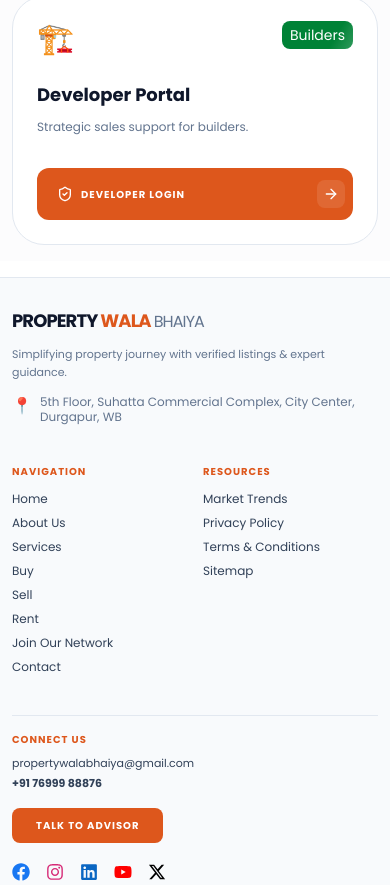
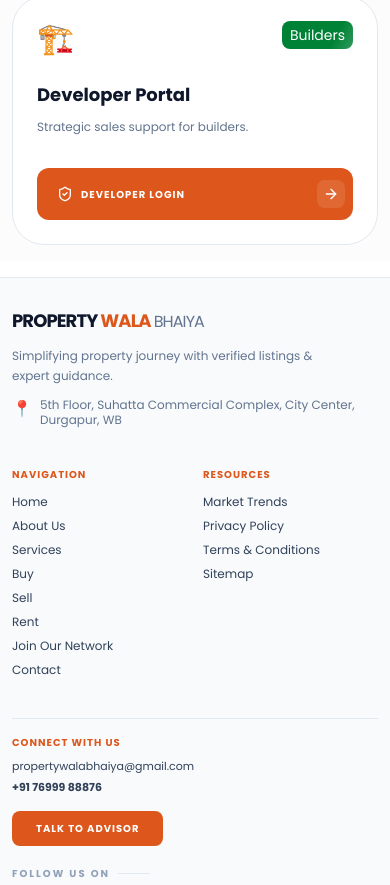
Before and after one commit to passportpulse/property-wala-ankita, a React (Vite) app: page /dashboard in a window 390 px wide. Shown: the part 1112-1997 px from the top of the page. Built offline with nearby package versions, Linux system fonts and the light colour scheme.

Commit message:
dashboard, footer  updated

```diff
--- a/src/components/Footer.jsx
+++ b/src/components/Footer.jsx
@@ -20,7 +20,6 @@ export default function Footer() {
       <Container className="py-8 sm:py-16">
         {/* Main Grid: 1 col on tiny, 2 col on mobile, 4 col on desktop */}
         <div className="grid grid-cols-2 lg:grid-cols-4 gap-y-10 gap-x-4 lg:gap-8 text-left">
-
           {/* Brand Section - Spans 2 columns on mobile for better width */}
           <div className="col-span-2 lg:col-span-1 flex flex-col items-start space-y-3">
             <Link to="/" className="flex flex-col items-start">
@@ -32,12 +31,15 @@ export default function Footer() {
               </span>
             </Link>
 
-            <p className="text-[11px] sm:text-sm text-slate-500 max-w-xs leading-relaxed">
-              Simplifying property journey with verified listings & expert guidance.
+            <p className="text-xs sm:text-sm text-slate-500 max-w-xs leading-relaxed">
+              Simplifying property journey with verified listings & expert
+              guidance.
             </p>
 
             <div className="flex gap-2 text-xs sm:text-sm items-start">
-              <span className="text-dark-orange text-base sm:text-lg shrink-0">📍</span>
+              <span className="text-dark-orange text-base sm:text-lg shrink-0">
+                📍
+              </span>
               <p className="text-slate-500 leading-tight">
                 5th Floor, Suhatta Commercial Complex, City Center, Durgapur, WB
               </p>
@@ -69,9 +71,15 @@ export default function Footer() {
               Resources
             </h4>
             <ul className="space-y-2 text-xs sm:text-sm font-medium">
-              <li className="hover:text-dark-orange cursor-pointer">Market Trends</li>
-              <li className="hover:text-dark-orange cursor-pointer">Privacy Policy</li>
-              <li className="hover:text-dark-orange cursor-pointer">Terms & Conditions</li>
+              <li className="hover:text-dark-orange cursor-pointer">
+                Market Trends
+              </li>
+              <li className="hover:text-dark-orange cursor-pointer">
+                Privacy Policy
+              </li>
+              <li className="hover:text-dark-orange cursor-pointer">
+                Terms & Conditions
+              </li>
               <li className="hover:text-dark-orange cursor-pointer">Sitemap</li>
             </ul>
           </div>
@@ -79,7 +87,7 @@ export default function Footer() {
           {/* Connect Us - Spans 2 columns on mobile */}
           <div className="col-span-2 lg:col-span-1 flex flex-col items-start gap-1 sm:gap-2 pt-4 lg:pt-0 border-t lg:border-t-0 border-slate-200">
             <h4 className="text-dark-orange font-black uppercase text-[10px] sm:text-xs mb-1 sm:mb-4 tracking-widest">
-              Connect Us
+              Connect With Us
             </h4>
             <a
               href="mailto:propertywalabhaiya@gmail.com"
@@ -104,8 +112,16 @@ export default function Footer() {
               Talk to Advisor
             </button>
 
-            {/* Social Icons */}
-            <div className="flex gap-4 mt-4 items-center">
+            {/* Social Section */}
+            <div className="mt-4">
+              <div className="flex items-center gap-2 mb-3">
+                <span className="text-[10px] font-black uppercase tracking-[0.2em] text-slate-400">
+                  Follow Us On
+                </span>
+                <div className="h-px w-8 bg-slate-200" />
+              </div>
+
+              <div className="flex gap-4 items-center">
                 {socials.map((social) => {
                   const Icon = social.icon;
                   return (
@@ -114,12 +130,13 @@ export default function Footer() {
                       href={social.link}
                       target="_blank"
                       rel="noopener noreferrer"
-                    className="hover:scale-110 transition-transform duration-200"
+                      className="hover:scale-110 transition-transform duration-200 opacity-80 hover:opacity-100"
                     >
                       <Icon size={18} color={social.color} />
                     </a>
                   );
                 })}
+              </div>
             </div>
           </div>
         </div>
--- a/src/pages/dashboard/Dashboard.jsx
+++ b/src/pages/dashboard/Dashboard.jsx
@@ -88,8 +88,6 @@ export default function Dashboard() {
                   <span className="text-[10px] lg:text-[11px] font-black tracking-widest uppercase">
                     Encrypted Login Access
                   </span>
-
-                  <ArrowRight className="w-3 h-3 lg:w-4 lg:h-4 group-hover:translate-x-1 transition-transform duration-300" />
                 </div>
               </a>
             </div>
```
Lines whose indentation alone changed are shown as unchanged.
